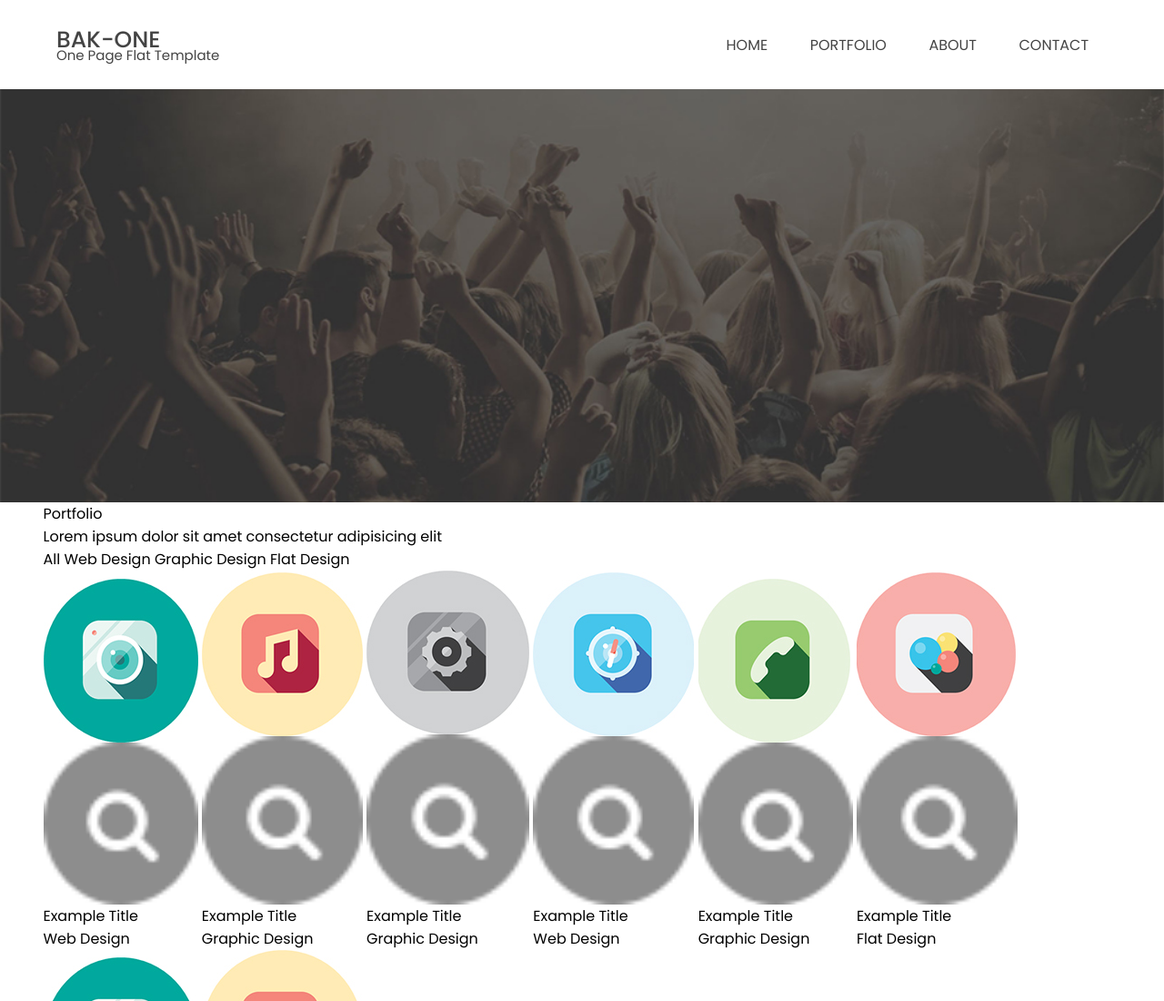
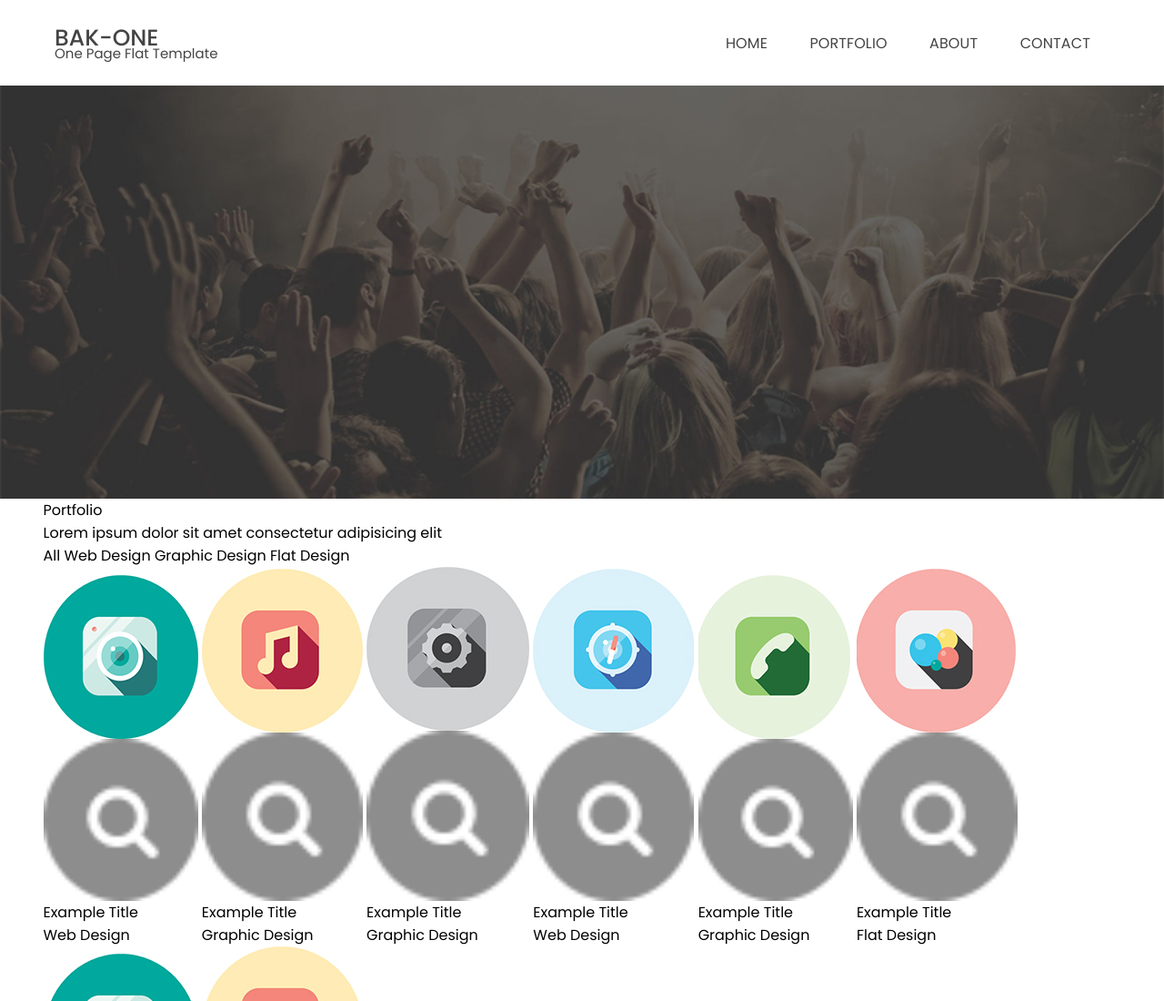
Before and after one commit to bamithaxioned/Bak-One, a plain HTML site: page index.html in a window 1280 px wide. Shown: the top 1100 px of the page at 91% size. Drawn offline with Linux system fonts and the light colour scheme.

Commit message:
Header css Updated

```diff
--- a/assets/css/style.css
+++ b/assets/css/style.css
@@ -129,7 +129,7 @@ h1 {
 =================================*/
 header {
   position: relative;
-  padding: 25px;
+  padding: 23px;
 }
 
 header .wrapper{
@@ -137,12 +137,14 @@ header .wrapper{
   align-items: center;
   justify-content: space-between;
 }
+
 .back-heading-titie {
   font-size: 25px;
   font-weight: 500;
   text-transform: uppercase;
   color: var(--primary-font-color);
 }
+
 .heading {
   display: block;
   font-size: 15px;
@@ -156,6 +158,8 @@ header .wrapper{
 .navigation-link {
   padding: 6.5px 21px;
   font-size: 16px;
+  font-weight: 400;
+  letter-spacing: .1px;
   text-transform: uppercase;
   color: var(--primary-font-color);
   transition: .3s;
@@ -187,6 +191,7 @@ header .wrapper{
   margin: 7px 0px;
   transition: .5s;
 }
+
 .active-hamburger .line { background-color: var(--primary-color); }
 .active-hamburger .line1 { transform:  translateY(12px) rotate(41deg); }
 .active-hamburger .line2 { transform: scale(0); }
```
